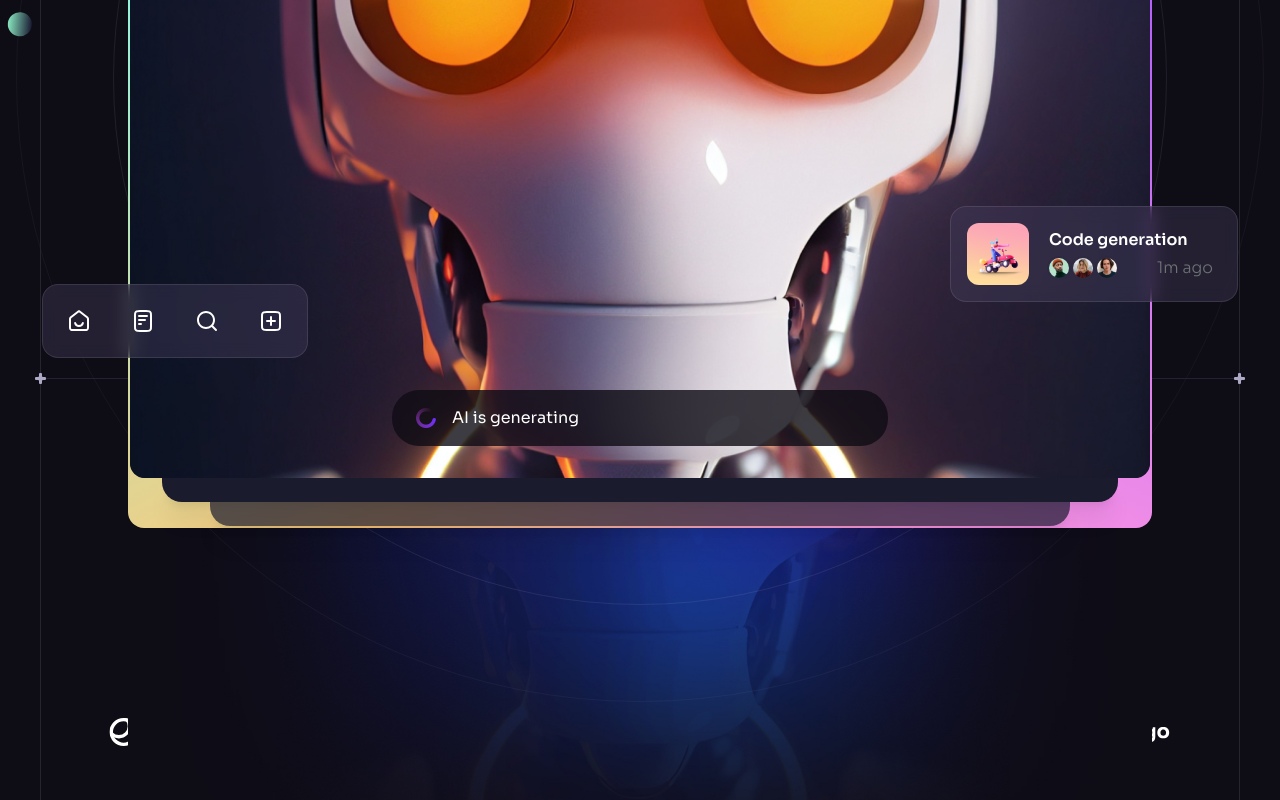
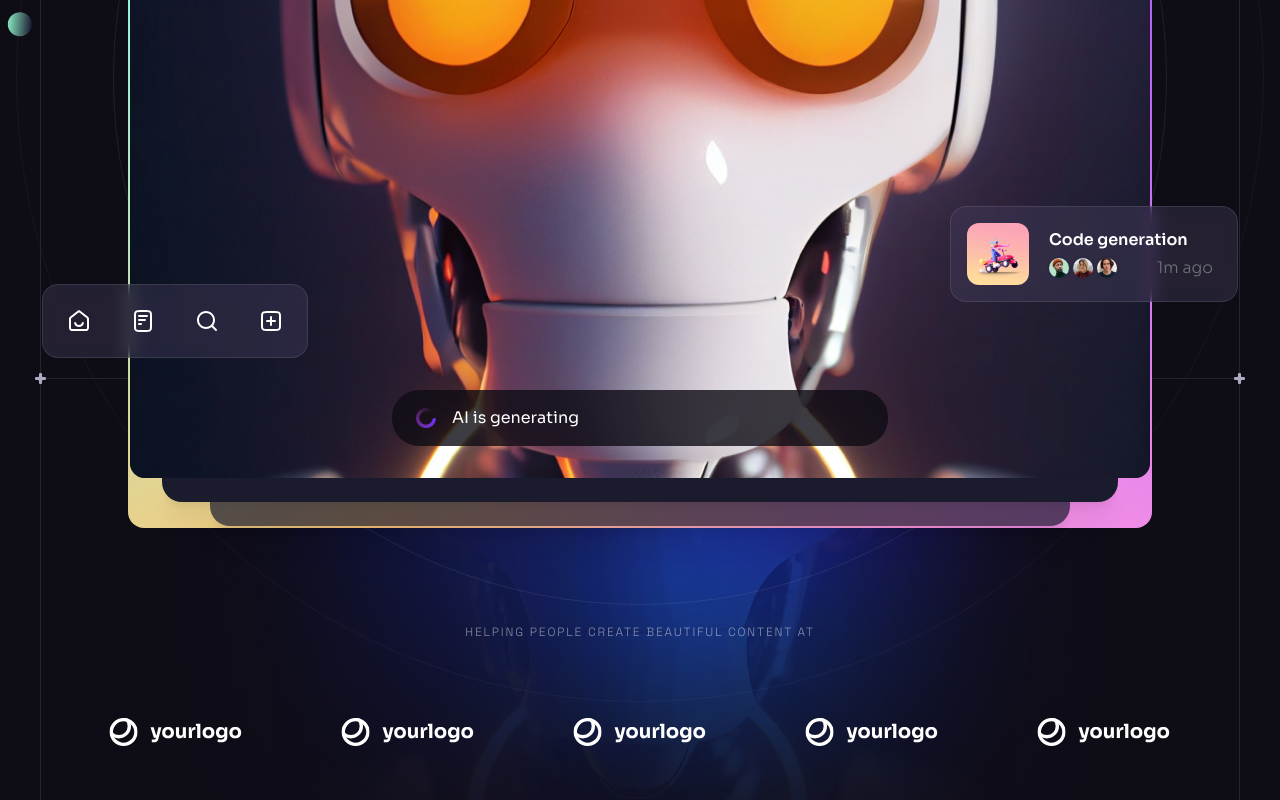
Before and after one commit to mbelmontes7/brainwave, a React (Vite) app: page / in a window 1280 px wide. Shown: the part 582-1382 px from the top of the page. Built offline with nearby package versions, Linux system fonts and the light colour scheme.

Commit message:
chore: Update Hero component to hide CompanyLogos on smaller screens I know why the hero section needed the classname to be shown on the screen large screen

```diff
--- a/src/components/Hero.jsx
+++ b/src/components/Hero.jsx
@@ -119,7 +119,7 @@ const Hero = () =>
                     {/* //render the background circles */}
                     <BackgroundCircles />
                 </div>
-                <CompanyLogos />
+                <CompanyLogos className="hidden relative z-10 mt-20 lg:block" />
 
             </div>
             <BottomLine />
```
